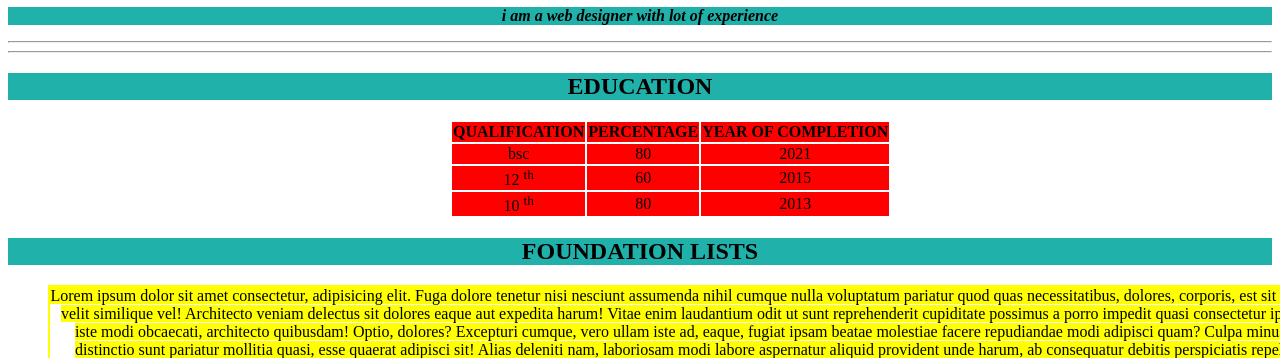
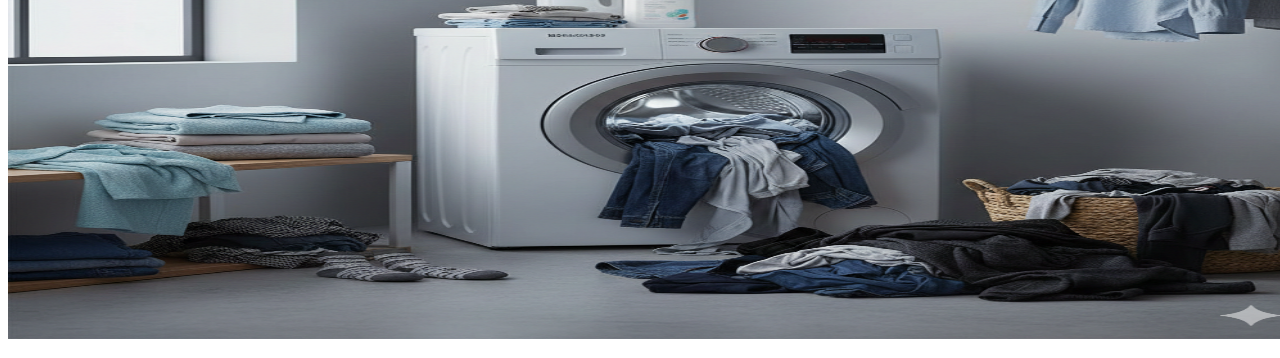
Before and after one commit to veblancer/resume, a plain HTML site: page index.html in a window 1280 px wide. Shown: the part 117-475 px from the top of the page. Drawn offline with Linux system fonts and the light colour scheme; the site is published under a folder, as on GitHub Pages, so addresses that start at the root find nothing.

Commit message:
Update index.html

```diff
--- a/index.html
+++ b/index.html
@@ -9,7 +9,7 @@
 <body>
     <a href="top"></a>
     <div class="ist">
-    <img src="/main.png"  alt="resume" width="1315" height="430">
+    <img src="./main.png"  alt="resume" width="1315" height="430">
     <h1><strong></strong>professional resume</strong></h1>
     <p><i><b>i am a web designer with lot of experience</b></i></p>
     </div>
```
